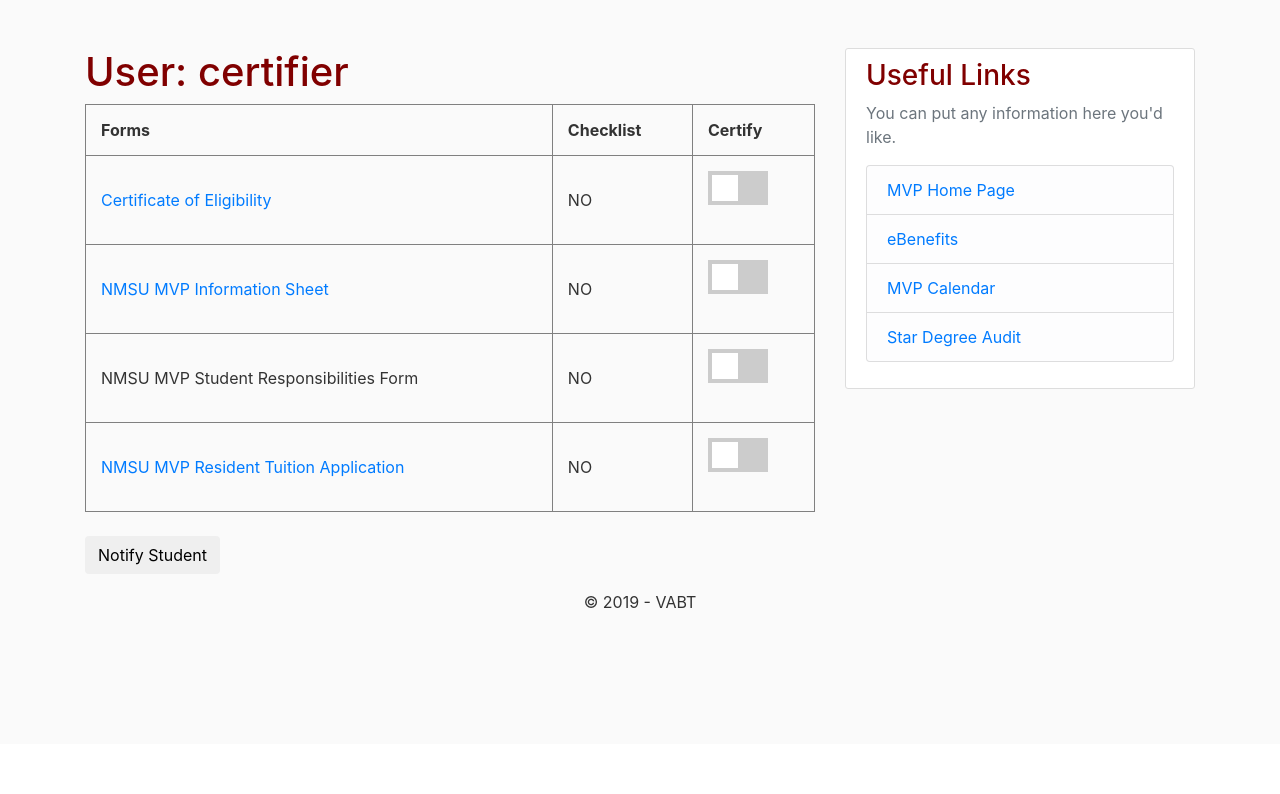
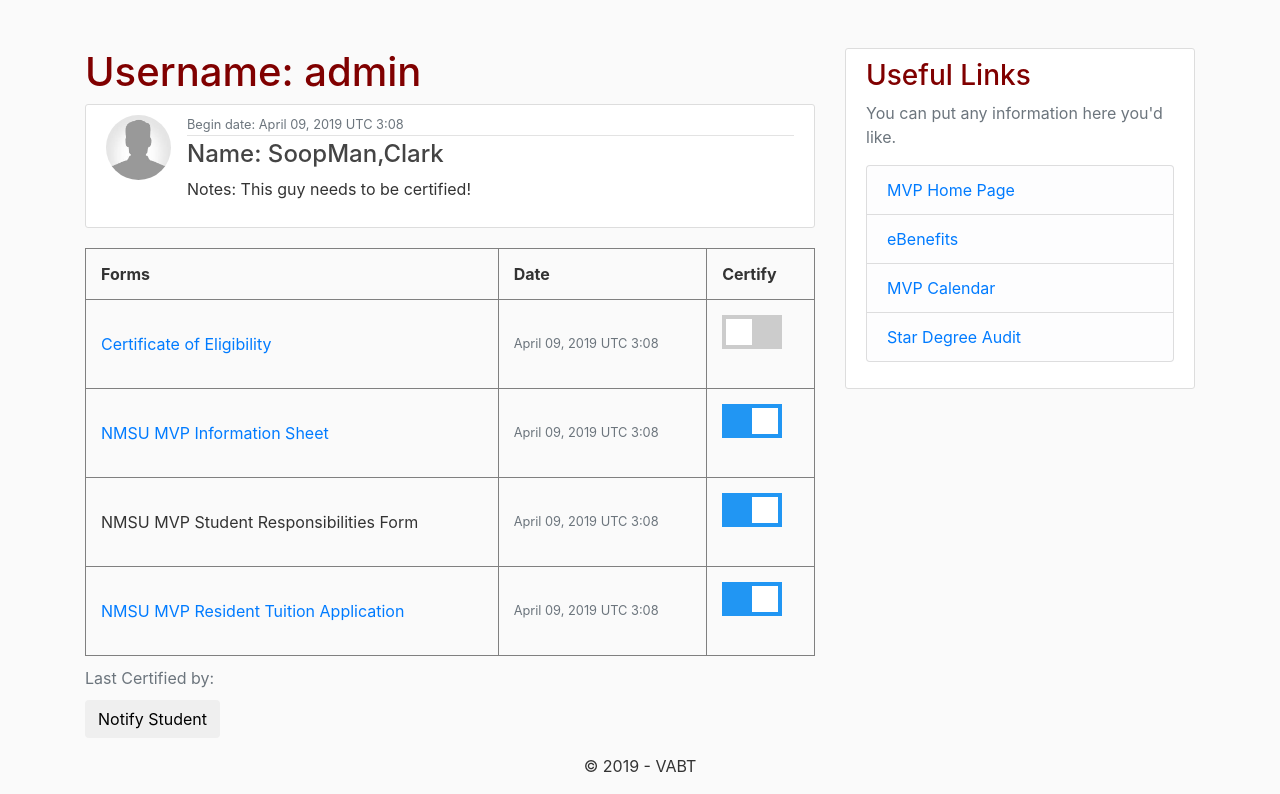
Before and after one commit to McGovern95/VABT, a Django app: page /student/certifier in a window 1280 px wide. Shown: the part 56-850 px from the top of the page. Before the commit the page ends 664 px from the top, so only its background shows below. Run offline with Django 3.2, Linux system fonts and the light colour scheme; a user stored in the database is signed in; data comes from the database, SQL or seed files in the repository; some libraries are stand-ins or nearby versions.

Commit message:
need to merge

```diff
--- a/VABT/dashboard/models.py
+++ b/VABT/dashboard/models.py
@@ -8,27 +8,19 @@
 
 class Post(models.Model):
     title = models.CharField(max_length=100)
-    content = models.TextField()
-    date_posted = models.DateTimeField(default=timezone.now)
-    author = models.ForeignKey(User, on_delete=models.CASCADE)
+    comment = models.TextField()
+    date_began = models.DateTimeField(default=timezone.now)
+    student = models.ForeignKey(User, on_delete=models.CASCADE)
+
+    Certificate_of_eligibility = models.BooleanField(default=False)
+    MVP_information_sheet = models.BooleanField(default=False)
+    Student_responsibility = models.BooleanField(default=False)
+    Resident_tuition_app = models.BooleanField(default=False)
+    Concise_student_schedule = models.BooleanField(default=False)
+    Star_degree_audit = models.BooleanField(default=False)
 
     def __str__(self):
         return self.title
 
     def get_absolute_url(self):
         return reverse('post-detail',kwargs={'pk':self.pk})
-
-class chapter(models.Model):
-    form_coe = models.BooleanField(default=False)
-    form_info = models.BooleanField(default=False)
-    form_resp = models.BooleanField(default=False)
-    form_resident = models.BooleanField(default=False)
-    form_concise = models.BooleanField(default=False)
-    form_starda = models.BooleanField(default=False)
-
-    def save(self, *args, **kwargs):
-        if self.is_published:
-            self.draft = False
-        if self.draft:
-            self.published = False
-        super().save(*args, **kwargs)
--- a/VABT/dashboard/templates/dashboard/post_form.html
+++ b/VABT/dashboard/templates/dashboard/post_form.html
@@ -7,6 +7,7 @@
         <fieldset class="for-group">
             <legend class="border-bottom mb-4">dashboard Post</legend>
             {{ form|crispy }}
+
         </fieldset>
         <div class="form-group">
             <button class="btn btn-outline-info" type="submit">Post</button>
--- a/VABT/dashboard/templates/dashboard/user_posts.html
+++ b/VABT/dashboard/templates/dashboard/user_posts.html
@@ -1,21 +1,40 @@
 {%extends "dashboard/base.html" %}
+{% load crispy_forms_tags %}
 {% block content %}
-    <h1>User: {{ view.kwargs.username}} </h1>
+{% block submit_buttons_bottom %}
+   <h1>Username: {{ user.username}} </h1>
+{% for post in posts %}
+        <article class="media content-section">
+            <img class="rounded-circle article-img" src="{{ post.student.profile.image.url }}" />
+            <div class="media-body">
+                <div class="article-metadata">
+                    <small class="text-muted">Begin date: {{ post.date_began|date:"F d, Y T g:i" }}</small>
+                </div>
+                <h4><a class="article-title" href="{% url 'post-detail' post.id %}">Name: {{ post.student.last_name }},{{post.student.first_name}}</a></h4>
+
+                <p class="article-content">Notes: {{ post.comment }}</p>
+
+            </div>
+
+        </article>
+
         <table style="width:100%">
-        <caption></caption>
+        <caption>Last Certified by:</caption>
         <tr>
             <th>Forms</th>
-        <th>Checklist</th>
+            <th>Date</th>
             <th>Certify</th>
             </tr>
             <tr>
             <td><a href="https://www.va.gov/education/how-to-apply/">Certificate of Eligibility</a></td>
-        <td>NO</td>
+            <td><small class="text-muted">{{ post.date_began|date:"F d, Y T g:i" }}</small></td>
             <td><form method="post" enctype="multipart/form-data">
-            {% csrf_token %}
-            {{ form.as_p }}
-            <label class="switch">
-                <input type="checkbox">
+                {{ block.super }}
+
+
+                <label class="switch" action="">
+                    <input type="checkbox" value="clicked!" name="_make-unique" {% if post.Certificate_of_eligibility == False %} unchecked {% endif %} {% if post.Certificate_of_eligibility == True %} checked {% endif %}>
+
                     <span class="slider"></span>
                 </label>
                 </form>
@@ -23,12 +42,12 @@
             </tr>
         <tr>
         <td><a href="https://mvp.nmsu.edu/files/2018/09/MVP-Information-Sheet.pdf">NMSU MVP Information Sheet</a></td>
-        <td>NO</td>
+        <td><small class="text-muted">{{ post.date_began|date:"F d, Y T g:i" }}</small></td>
         <td><form method="post" enctype="multipart/form-data">
             {% csrf_token %}
             {{ form.as_p }}
             <label class="switch">
-                <input type="checkbox">
+                <input type="checkbox" {% if post.MVP_information_sheet == False %} unchecked {% endif %} {% if post.MVP_information_sheet == True %} checked {% endif %}>
                 <span class="slider"></span>
             </label>
             </form>
@@ -36,12 +55,12 @@
         </tr>
         <tr>
         <td>NMSU MVP Student Responsibilities Form</td>
-        <td>NO</td>
+        <td><small class="text-muted">{{ post.date_began|date:"F d, Y T g:i" }}</small></td>
         <td><form method="post" enctype="multipart/form-data">
             {% csrf_token %}
             {{ form.as_p }}
             <label class="switch">
-                <input type="checkbox">
+                <input type="checkbox" {% if post.Student_responsibility == False %} unchecked {% endif %} {% if post.Student_responsibility == True %} checked {% endif %}>
                 <span class="slider"></span>
             </label>
             </form>
@@ -49,22 +68,23 @@
         </tr>
             <tr>
         <td><a href="https://mvp.nmsu.edu/files/2018/08/MVP_Waiver.pdf">NMSU MVP Resident Tuition Application </a></td>
-        <td>NO</td>
+        <td><small class="text-muted">{{ post.date_began|date:"F d, Y T g:i" }}</small></td>
         <td><form method="post" enctype="multipart/form-data">
             {% csrf_token %}
             {{ form.as_p }}
             <label class="switch">
-                <input type="checkbox">
+                <input type="checkbox" {% if post.Resident_tuition_app == False %} unchecked {% endif %} {% if  post.Resident_tuition_app == True %} checked {% endif %}>
                 <span class="slider"></span>
             </label>
             </form>
         </td>
         </tr>
     </table>
-
+{% endfor %}
 
 
     <form action="#" method="get">
         <input type="submit" class="btn" value="Notify Student" name="certbtn">
     </form>
+{% endblock submit_buttons_bottom %}
 {% endblock content %}
--- a/VABT/dashboard/urls.py
+++ b/VABT/dashboard/urls.py
@@ -1,7 +1,8 @@
 from django.urls import path
 from .views import (
         PostListView,
-        UserPostListView
+        UserPostListView,
+        PostDetailView
         )
 from . import views
 
@@ -9,6 +10,8 @@
     path('',views.home, name='dashboard-home'),
     path('certifier_home', PostListView.as_view(), name='certifier-home'),
     path('student/<str:username>', UserPostListView.as_view(), name='user-posts'),
+    path('post/<int:pk>/', PostDetailView.as_view(), name='post-detail'),
+
     path('student_home/', views.student_home,name='student-home'),
     path('about/', views.about, name='dashboard-about'),
     path('contact/', views.contact, name='dashboard-contact'),
--- a/VABT/dashboard/views.py
+++ b/VABT/dashboard/views.py
@@ -25,18 +25,49 @@
 def home(request):
         return render(request, 'dashboard/home.html')
 
+#for x in User
+posts =[
+    {
+        'author':'Ian Navarro',
+        'title': 'Blog Post 1',
+        'content': 'First post!',
+        'date_posted': 'March 5th, 2019'
+        },
+        {
+        'author':'Kyla Navarro',
+        'title': 'Blog Post 2',
+        'content': '2nd post!',
+        'date_posted': 'March 6th, 2019'
+        }
+    ]
+
+
 class PostListView(ListView):
-    model = User
+    model = Post
     template_name = 'dashboard/certifier_home.html'
-    context_object_name = 'users'
+    context_object_name = 'posts'
    #ordering  = ['-date_posted']
 
+#@admin.register(Post)
 class UserPostListView(ListView):
-    model = User
+    model = Post
     template_name = 'dashboard/user_posts.html'
-    context_object_name = 'users'
+    context_object_name = 'posts'
     def get_query_set(self):
         user = get_object_or_404(User, username=self.kwargs.get('username'))
+        return Post.objects.filter(student=user)
+
+    def response_change(self, request, obj):
+        if "_make-unique" in request.POST:
+            print("Hello world")
+    #        matching_names_except_this = self.get_queryset(request).filter(name=obj.name).exclude(ProcessLookupError=obj.id)
+    #        matching_names_except_this.delete()
+    #        obj.Certficate_of_eligibility = True
+    #        obj.save()
+    #        self.message_user(request, "Certificate of eligibility changed")
+    #        return HttpResponseRedirect(".")
+        return super().response_change(request, obj)
+
     #need to get the kwarg stuff for the email
     def get(self, request, *args, **kwargs):
         if(request.GET.get('certbtn')):
@@ -53,6 +84,9 @@
             messages.success(request, f'Your Message Has Been Sent to '+ request.user.first_name)
         return super(UserPostListView, self).get(request, *args, **kwargs)
 
+
+class PostDetailView(DetailView):
+    model = Post
 
 def about(request):
     return render(request, 'dashboard/about.html',{'title':'About'})
--- a/VABT/users/templates/users/registers.html
+++ b/VABT/users/templates/users/registers.html
@@ -7,6 +7,7 @@
             <fieldset class="for-group">
                 <legend class="border-bottom mb-4">Join Today</legend>
                 {{ form|crispy }}
+
             </fieldset>
             <div class="form-group">
                 <button class="btn btn-outline-info" type="submit"> Sign Up</button>
```
Also changed, not shown: VABT/dashboard/templates/dashboard/certifier_home.html (+4 -6 lines), VABT/dashboard/migrations/0005_auto_20190408_2013.py (added), VABT/dashboard/migrations/0006_auto_20190408_2104.py (added), VABT/dashboard/migrations/0007_auto_20190408_2106.py (added), VABT/dashboard/migrations/0008_remove_post_date_certified.py (added), VABT/db.sqlite3. Lines whose indentation alone changed are shown as unchanged.
